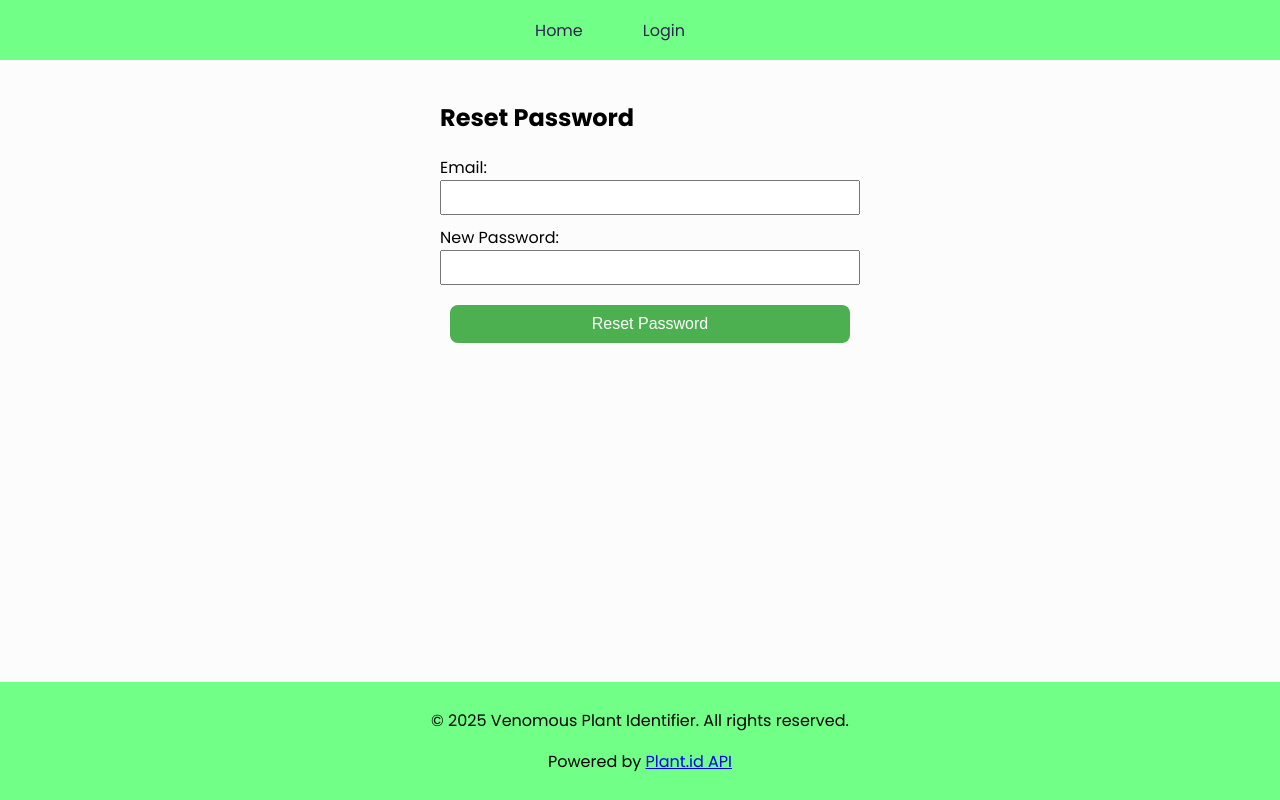
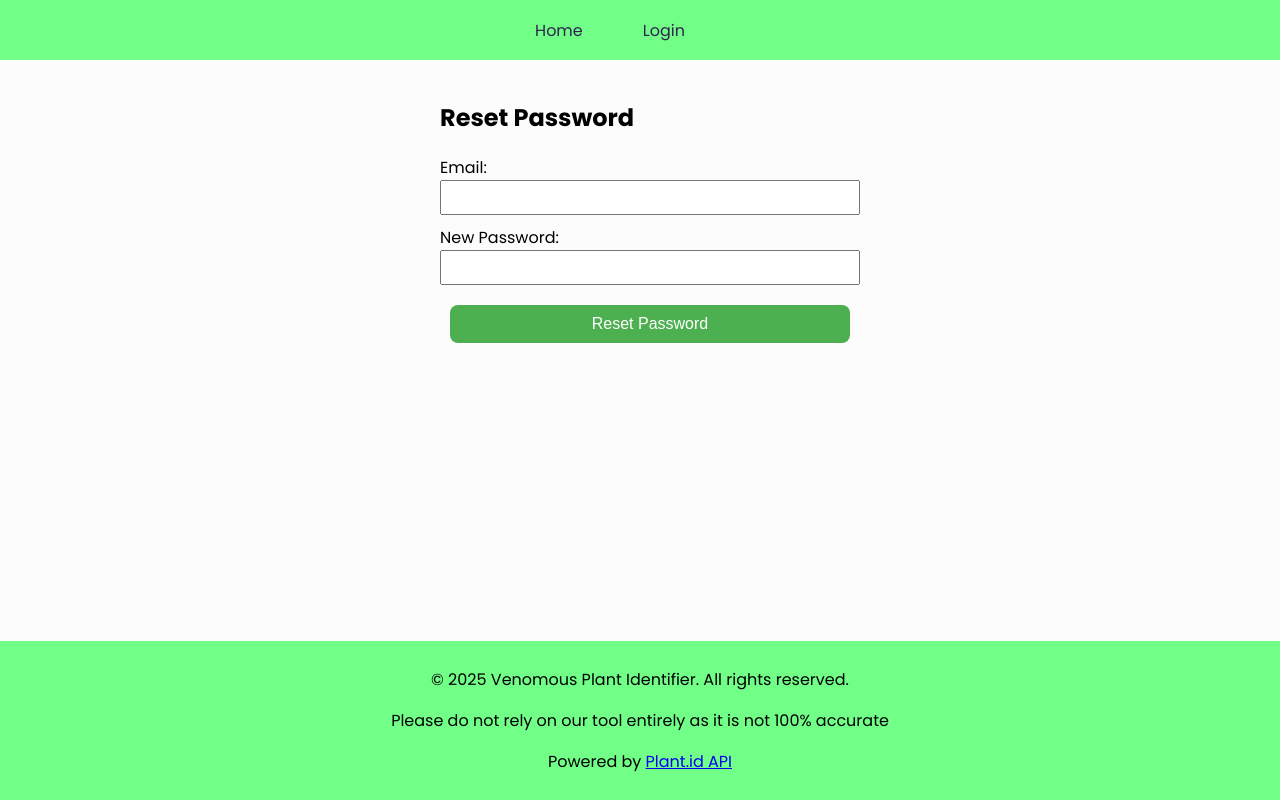
Before and after one commit to Draxgter1001/venomous-plant-identifier-frontend, a React (Create React App) app: page /reset-password in a window 1280 px wide. Built offline with nearby package versions, Linux system fonts and the light colour scheme.

Commit message:
Update Footer.js

```diff
--- a/src/components/Footer.js
+++ b/src/components/Footer.js
@@ -4,6 +4,7 @@ function Footer() {
     return(
         <footer className='footer'>
             <p>&copy; {new Date().getFullYear()} Venomous Plant Identifier. All rights reserved.</p>
+            <p>Please do not rely on our tool entirely as it is not 100% accurate</p>
             <p>
                 Powered by <a href="https://www.kindwise.com/plant-id" target="_blank" rel="noopener noreferrer">Plant.id API</a>
             </p>
```
